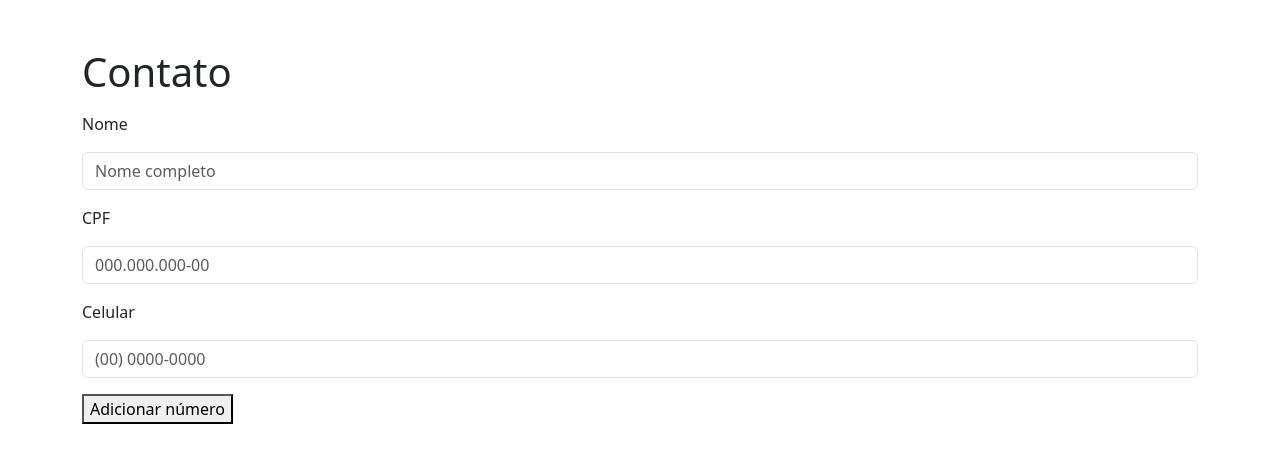
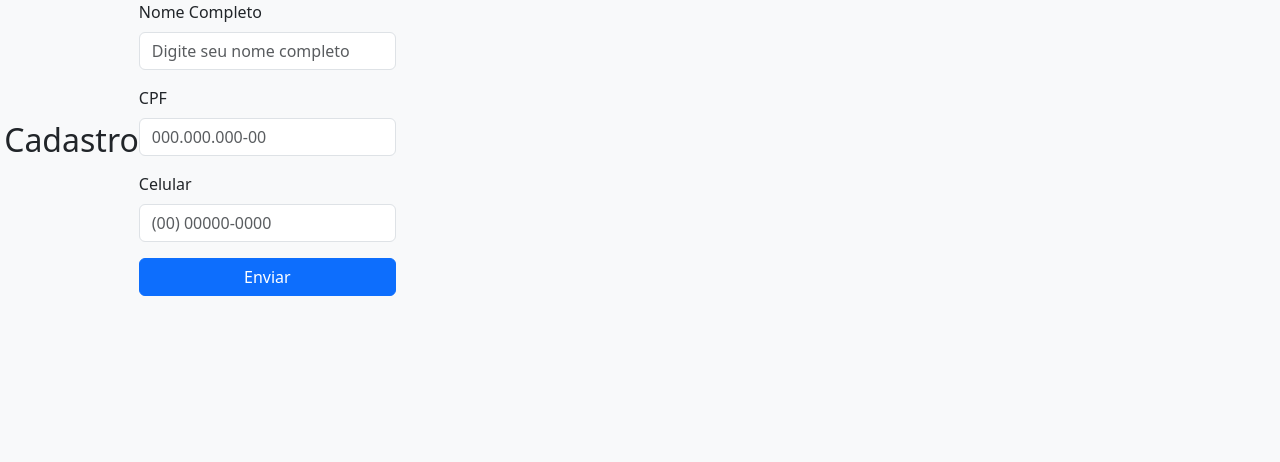
Before and after one commit to wilboone/appContatos, a plain HTML site: page index.html in a window 1280 px wide. Drawn offline with nearby package versions, Linux system fonts and the light colour scheme.

Commit message:
ajustes no html
ajustando os form no html e algumas classes do bootstrap

```diff
--- a/index.html
+++ b/index.html
@@ -18,44 +18,33 @@
       crossorigin="anonymous"
     ></script>
   </head>
-  <body>
-    <header class="container pt-5"><h1>Contato</h1></header>
-    <section class="container">
-      <div>
-        <p class="mt-3">Nome</p>
-        <input
-          type="text"
-          name="Name"
-          id="fullName"
-          class="form-control"
-          placeholder="Nome completo"
-        />
-      </div>
-      <div class="mt-3">
-        <p class="mt-3">CPF</p>
-        <input
-          type="text"
-          name="Name"
-          id="fullName"
-          class="form-control"
-          placeholder="000.000.000-00"
-        />
-      </div>
-      <div>
-        <p class="mt-3">Celular</p>
-        <input
-          type="text"
-          name="Name"
-          id="fullName"
-          class="form-control"
-          placeholder="(00) 0000-0000"
-        />
-      </div>
-      <!-- >Verificar se o numero tem whatsapp
-           >adicionar mais numeros de celular, ate um total de 10
-      -->
-      <button class="addTel mt-3">Adicionar número</button>
-    </section>
+  <body class="bg-light d-flex align-items-center justify-content-center vh-100>
+
+
+
+    <div class="card shadow p-4" style="max-width: 400px; width: 100%; border-radius: 10px;">
+        <h2 class="text-center mb-3">Cadastro</h2>
+
+        <form>
+            <div class="mb-3">
+                <label for="nome" class="form-label">Nome Completo</label>
+                <input type="text" class="form-control" id="nome" placeholder="Digite seu nome completo" required>
+            </div>
+
+            <div class="mb-3">
+                <label for="cpf" class="form-label">CPF</label>
+                <input type="text" class="form-control" id="cpf" maxlength="14" placeholder="000.000.000-00" required>
+            </div>
+
+            <div class="mb-3">
+                <label for="celular" class="form-label">Celular</label>
+                <input type="text" class="form-control" id="celular" maxlength="15" placeholder="(00) 00000-0000"
+                    required>
+            </div>
+
+            <button type="submit" class="btn btn-primary w-100">Enviar</button>
+        </form>
+    </div>
     <script
       src="https://cdn.jsdelivr.net/npm/bootstrap@5.3.8/dist/js/bootstrap.bundle.min.js"
       integrity="sha384-FKyoEForCGlyvwx9Hj09JcYn3nv7wiPVlz7YYwJrWVcXK/BmnVDxM+D2scQbITxI"
```
